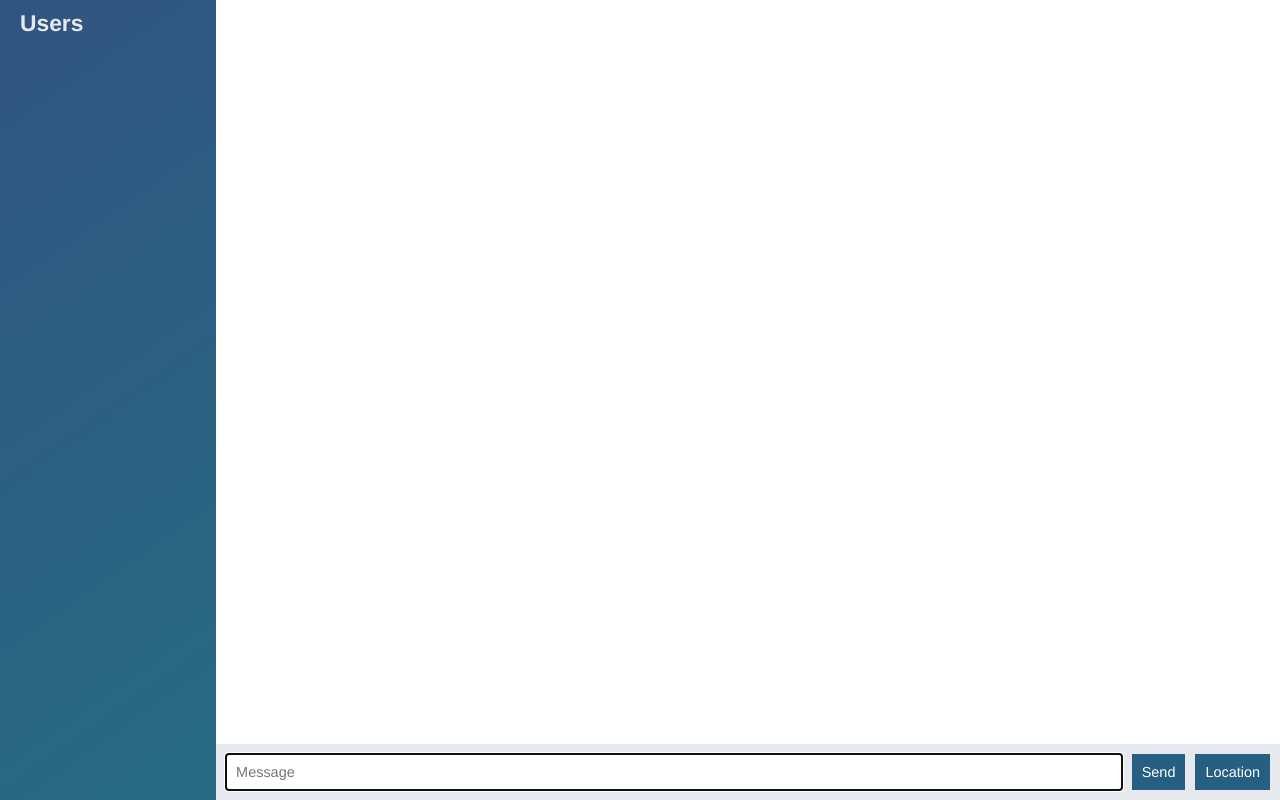
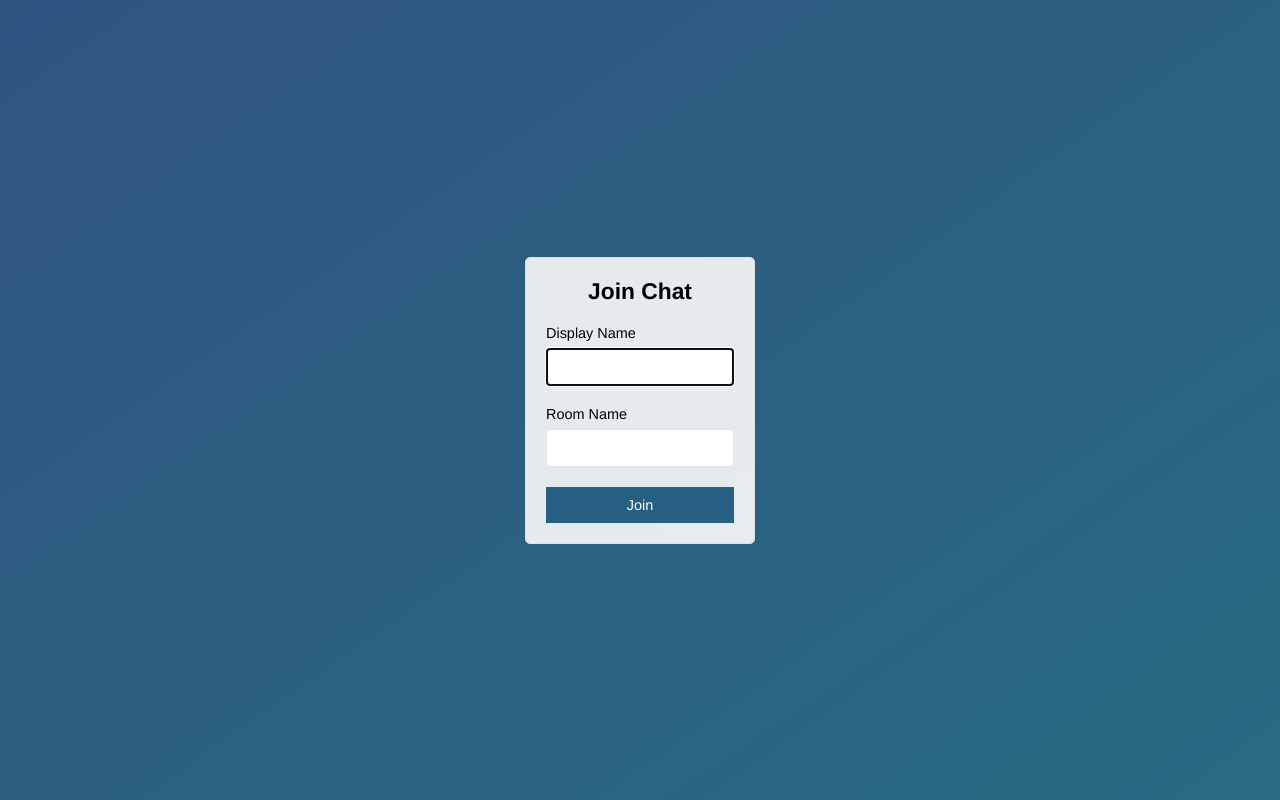
Before and after one commit to Mutulica/node-chat-app, a website: page public/index.html in a window 1280 px wide. Drawn offline with nearby package versions, Linux system fonts and the light colour scheme; no server answers.

Commit message:
Add join page that submits to chat.html

```diff
--- a/public/index.html
+++ b/public/index.html
@@ -1,54 +1,29 @@
-<!DOCTYPE html>
 <html>
-  <head>
-    <meta charset="utf-8">
-    <link rel="stylesheet" href="/css/styles.css">
-  </head>
-  <body class="chat">
-    <div class="chat__sidebar">
-      <h3>Users</h3>
-      <div id="users"></div>
-    </div>
-
-    <div class="chat__main">
-      <ol id="messages" class="chat__messages"></ol>
-      <div class="chat__footer">
-        <form id="message-form">
-          <input name="message" type="text" placeholder="Message" autofocus autocomplete="off"/>
-          <button>Send</button>
-        </form>
-        <button id="send-location">Location</button>
+<head>
+  <meta charset="UTF-8">
+  <meta name="viewport" content="width=device-width, initial-scale=1.0, user-scalable=no">
+  <meta http-equiv="X-UA-Compatible" content="ie=edge">
+  <title>Join | ChatApp</title>
+  <link rel="stylesheet" href="/css/styles.css">
+</head>
+<body class="centered-form">
+  <div class="centered-form__form">
+    <form action="/chat.html">
+      <div class="form-field">
+        <h3>Join Chat</h3>
       </div>
-
-    </div>
-  <script id="message-template" type="text/template">
-    <li class="message">
-      <div class="message__title">
-        <h4>{{from}}</h4>
-        <span>{{createdAt}}</span>
+      <div class="form-field">
+        <label for="">Display Name</label>
+        <input type="text" name="name" autofocus>
       </div>
-      <div class="message__body">
-        <p>{{text}}</p>
+      <div class="form-field">
+        <label for="">Room  Name</label>
+        <input type="text" name="room">
       </div>
-    </li>
-  </script>
-
-  <script id="location-message-template" type="text/template">
-    <li class="message">
-      <div class="message__title">
-        <h4>{{from}}</h4>
-        <span>{{createdAt}}</span>
+      <div class="form-field">
+        <button>Join</button>
       </div>
-      <div class="message__body">
-        <a href="{{url}}" target="_blank">My location</a>
-      </div>
-    </li>
-  </script>
-
-    <script src="/socket.io/socket.io.js"></script>
-    <script src="/js/libs/jquery-3.3.1.min.js"></script>
-    <script src="/js/libs/moment.min.js"></script>
-    <script src="/js/libs/mustache.js"></script>
-    <script src="/js/index.js"></script>
-  </body>
+    </form>
+  </div>
+</body>
 </html>
```
Also changed, not shown: public/chat.html (added, +57 -0 lines), public/js/chat.js (renamed from public/js/index.js).
